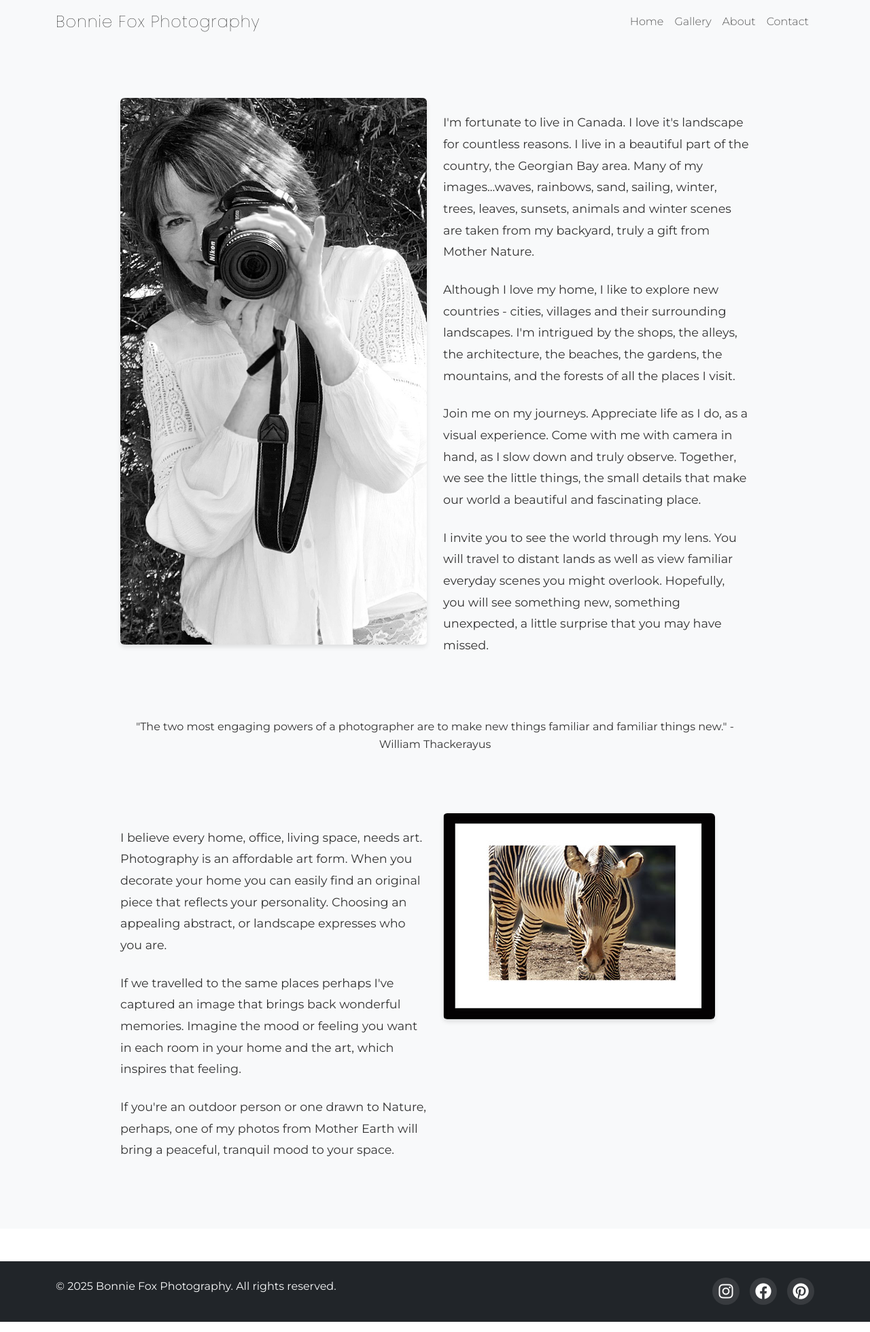
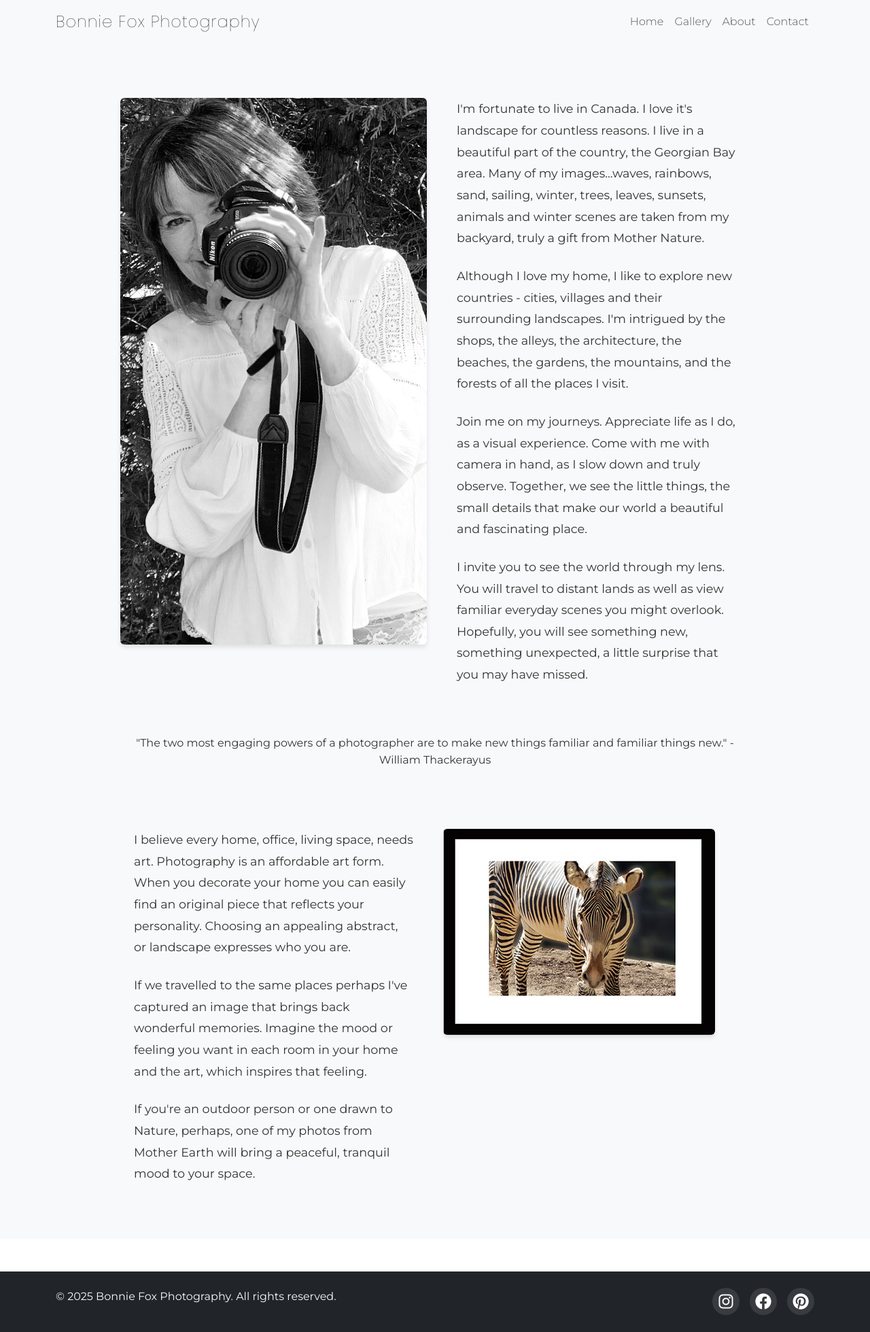
Before and after one commit to JakeDFox/photography-site, a Jekyll site: the page built from about.html, in a window 1280 px wide. Shown: the whole page at 68% size. Built offline with Jekyll 4.4.1, drawn with Linux system fonts in a browser that asks for light colours.

Commit message:
about text

```diff
--- a/assets/css/main.css
+++ b/assets/css/main.css
@@ -442,7 +442,7 @@ img[loading="lazy"].loaded {
 }
 
 .about-text {
-    padding: 20px 0;
+    padding: 0 20px;
 }
 
 .about-text p {
```
